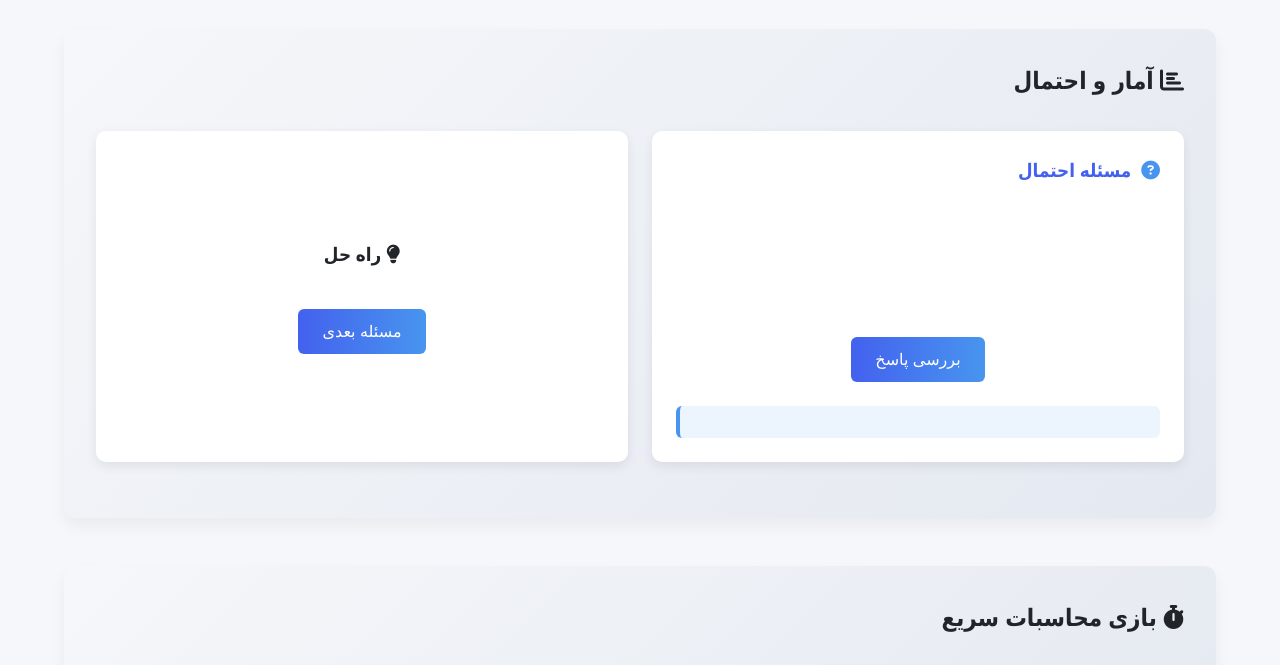
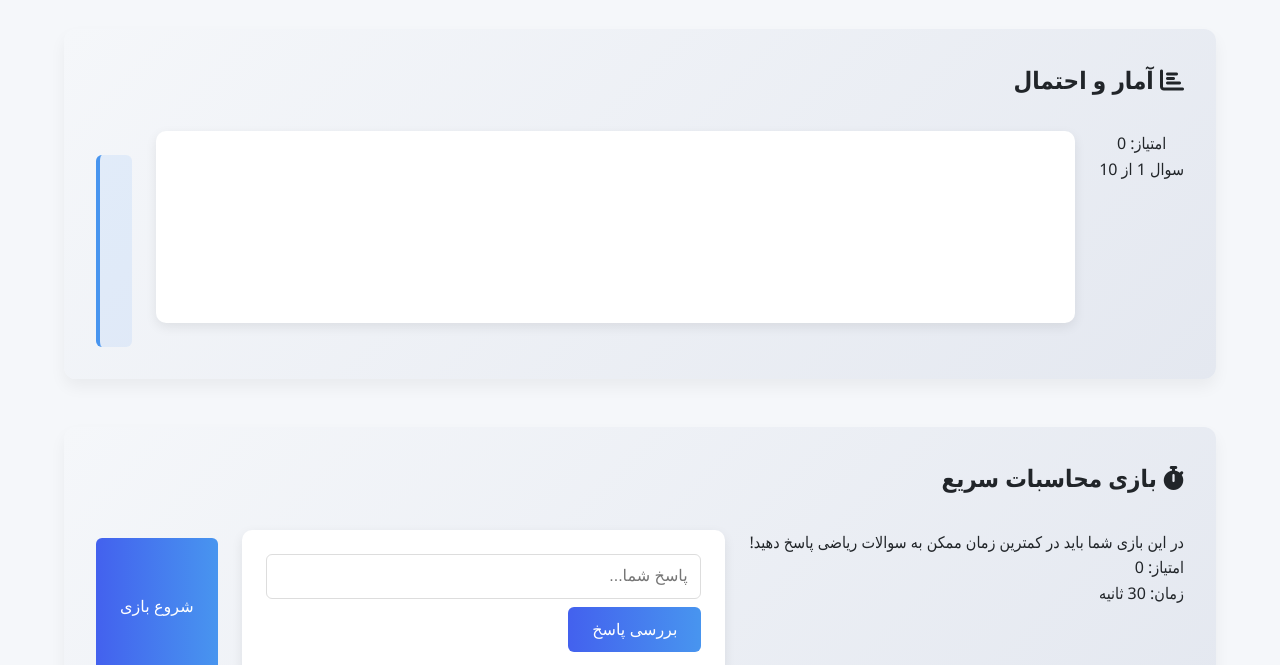
Before and after one commit to FLASHGOAL/Riazi, a plain HTML site: page index.html in a window 1280 px wide. Shown: the part 1280-1945 px from the top of the page. Drawn offline with Linux system fonts and the light colour scheme; a web font is replaced by a local one.

Commit message:
Update index.html

```diff
--- a/index.html
+++ b/index.html
@@ -102,19 +102,22 @@
             <h2><i class="fas fa-chart-bar"></i> آمار و احتمال</h2>
 
             <div class="probability-game">
+                <div class="game-header">
+                    <div class="score-box">
+                        امتیاز: <span id="probability-score">0</span>
+                    </div>
+                    <div class="question-counter">
+                        سوال <span id="current-q">1</span> از <span id="total-qs">10</span>
+                    </div>
+                </div>
+
                 <div class="problem-box">
-                    <h3><i class="fas fa-question-circle"></i> مسئله احتمال</h3>
                     <div class="problem-text" id="probability-problem"></div>
                     <div class="options" id="probability-options"></div>
-                    <button onclick="checkProbabilityAnswer()">بررسی پاسخ</button>
-                    <div class="result" id="probability-result"></div>
                 </div>
 
-                <div class="explanation-box">
-                    <h3><i class="fas fa-lightbulb"></i> راه حل</h3>
-                    <div class="explanation-text" id="probability-explanation"></div>
-                    <button onclick="nextProbabilityProblem()">مسئله بعدی</button>
-                </div>
+                <div class="result" id="probability-result"></div>
+                <button class="next-btn" onclick="nextProbabilityProblem()">سوال بعدی</button>
             </div>
         </section>
 
@@ -132,7 +135,7 @@
 
                 <div class="game-area">
                     <div class="question" id="question"></div>
-                    <input type="number" id="answer" placeholder="پاسخ شما..." dir="ltr">
+                    <input type="number" id="answer" placeholder="پاسخ شما...">
                     <button onclick="checkAnswer()">بررسی پاسخ</button>
                     <div class="feedback" id="feedback"></div>
                 </div>
```
